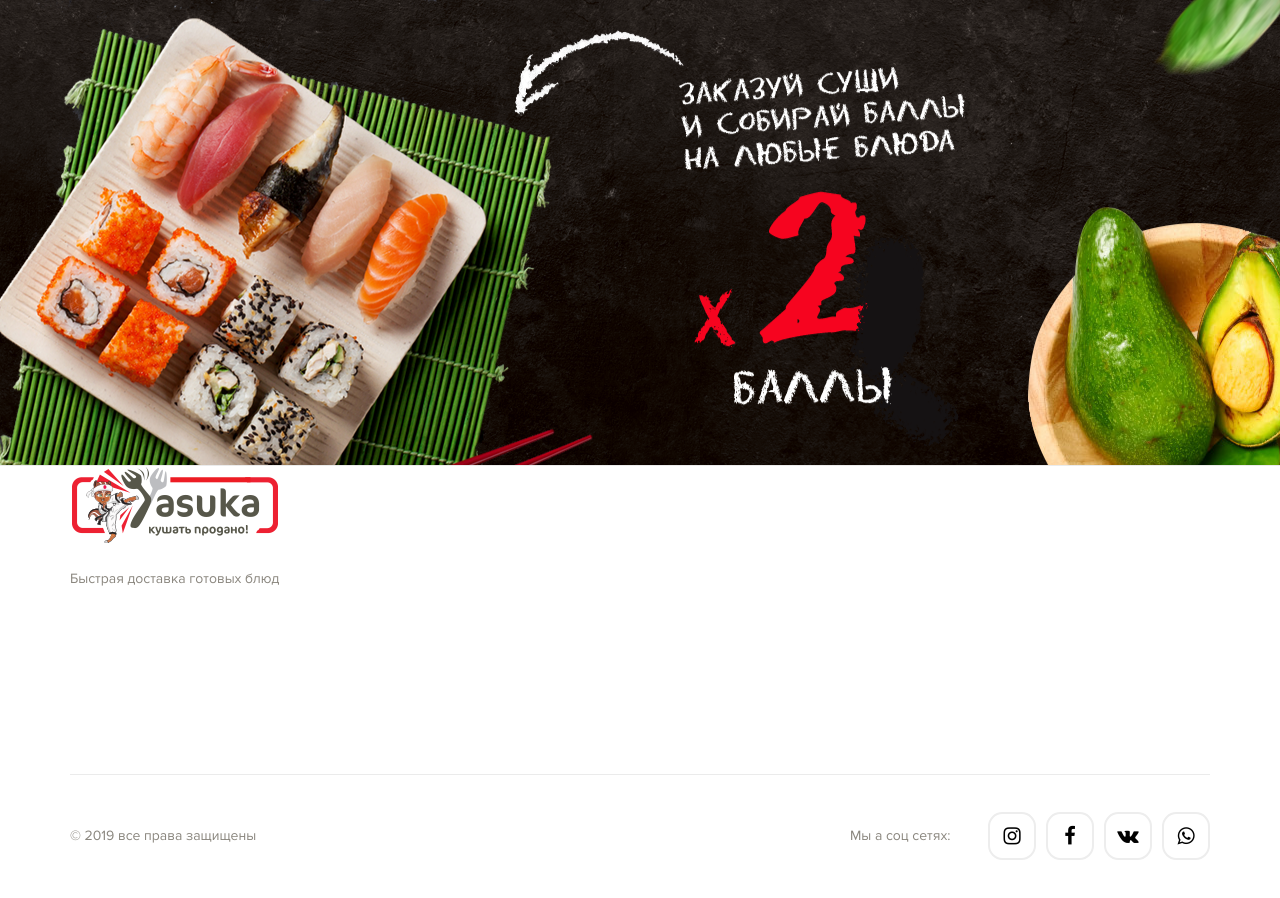
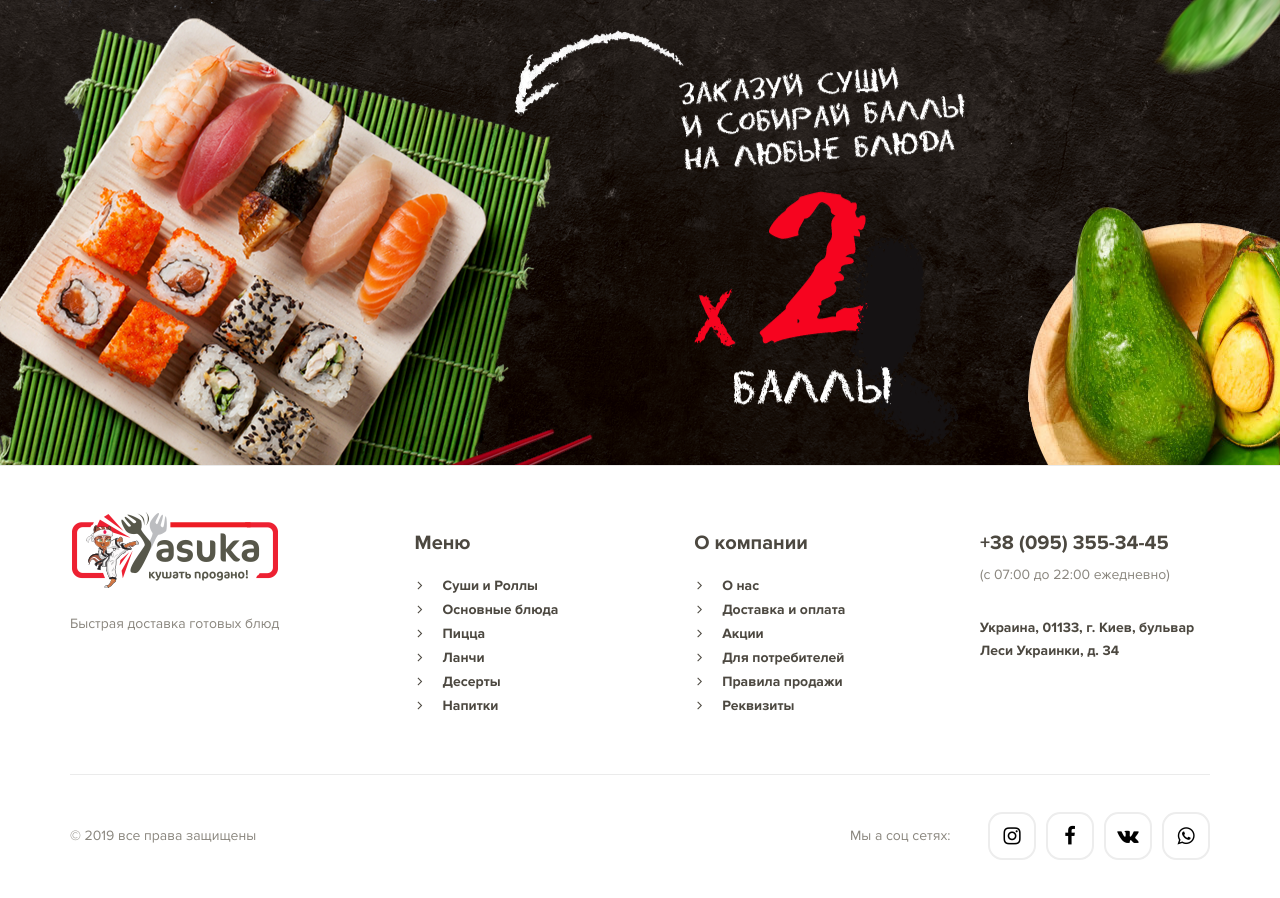
Before and after one commit to antonredko/Yasuka-Shop, a PHP site: page / in a window 1280 px wide. Shown: the part 191-1089 px from the top of the page. Run offline with PHP 8.4, Linux system fonts and the light colour scheme.

Commit message:
footer is already

```diff
--- a/css/common.css
+++ b/css/common.css
@@ -1,3 +1,14 @@
+*{
+    margin: 0;
+    padding: 0;
+}
+body, .banner, footer{
+    width: 100%;
+}
+a{
+    text-decoration: none;
+    color: #4c4840;
+}
 .width-inherit{
     width: inherit;
 }
@@ -42,6 +53,10 @@
     justify-content: flex-end;
     align-items: center;
 }
+.flex-column{
+    display: flex;
+    flex-direction: column;
+}
 .flex-column-center{
     display: flex;
     flex-direction: column;
@@ -56,6 +71,18 @@
 .font-bold{
     font-family: 'ProximaNova-Bold';
 }
+.font-bold-dark-s14-h23{
+    font-family: 'ProximaNova-Bold';
+    font-size: 14px;
+    color: #4c4840;
+    line-height: 23px;
+}
+.font-bold-dark-s14-h24{
+    font-family: 'ProximaNova-Bold';
+    font-size: 14px;
+    color: #4c4840;
+    line-height: 24px;
+}
 .font-bold-dark-s16-h24{
     font-family: 'ProximaNova-Bold';
     font-size: 16px;
@@ -66,6 +93,12 @@
     font-family: 'ProximaNova-Bold';
     font-size: 20px;
     line-height: 24px;
+    color: #4c4840;
+}
+.font-bold-dark-s20-h62{
+    font-family: 'ProximaNova-Bold';
+    font-size: 20px;
+    line-height: 62.32px;
     color: #4c4840;
 }
 .font-reg{
--- a/css/main.css
+++ b/css/main.css
@@ -1,18 +1,6 @@
-*{
-    margin: 0;
-    padding: 0;
-}
-body, .banner, footer{
-    width: 100%;
-}
-
-/*--------------- Шапка ---------------*/
+/*------------------------------ Хедер ------------------------------*/
 header{
     height: 190px;
-}
-a{
-    text-decoration: none;
-    color: #4c4840;
 }
 header>div:first-child{
     border-bottom: 1px solid #ebebeb;
@@ -90,7 +78,7 @@ header>div:first-child>div{
     margin-left: 15px;
 }
 
-/*--------------- Меню ---------------*/
+/*------------------------------ Меню ------------------------------*/
 .navbar{
     height: 67px;
 }
@@ -116,7 +104,7 @@ header>div:first-child>div{
 
 
 
-/*--------------- Подвал ---------------*/
+/*------------------------------ Футер ------------------------------*/
 footer{
     height: 431px;
     border-top: 1px solid #ebebeb;
@@ -124,10 +112,32 @@ footer{
 footer>div:first-child{
     height: 307px;
 }
-
-
-
-
+footer>div:first-child i{
+    margin: 0 20px 0 3px;
+}
+footer>div:first-child>div>div:first-child,
+footer>div:first-child>div>div:first-child+div,
+footer>div:first-child>div>div:first-child+div+div,
+footer>div:first-child>div>div:last-child{
+    height: 262px;
+    padding-top: 45px;
+}
+footer>div:first-child>div>div:first-child+div>a>p:hover,
+footer>div:first-child>div>div:first-child+div+div>a>p:hover{
+    color: #f6041f;
+}
+footer>div:first-child>div>div:first-child{
+    width: 210px;
+}
+footer>div:first-child>div>div:first-child+div{
+    width: 145px;
+}
+footer>div:first-child>div>div:last-child{
+    width: 230px;
+}
+footer>div:first-child>div>div:last-child>p:nth-child(2){
+    margin: -30px 0 10px 0;
+}
 footer>div:nth-child(2){
     height: 123px;
 }
--- a/index.html
+++ b/index.html
@@ -70,9 +70,34 @@
 
     <footer class="flex-column-center-center">
         <div class="width-1170">
-            <div class="height-inherit width-1140-pad-15">
-                <a href="#"><img src="img/logo.png" alt="Yasuka"></a>
-                <p class="font-reg-light-s14-h62">Быстрая доставка готовых блюд</p>
+            <div class="height-inherit width-1140-pad-15 flex-row-space-between">
+                <div class="flex-column">
+                    <a href="#"><img src="img/logo.png" alt="Yasuka"></a>
+                    <p class="font-reg-light-s14-h62">Быстрая доставка готовых блюд</p>
+                </div>
+                <div class="flex-column">
+                    <p class="font-bold-dark-s20-h62">Меню</p>
+                    <a href="#"><p class="font-bold-dark-s14-h24"><i class="fa fa-angle-right" aria-hidden="true"></i>Суши и Роллы</p></a>
+                    <a href="#"><p class="font-bold-dark-s14-h24"><i class="fa fa-angle-right" aria-hidden="true"></i>Основные блюда</p></a>
+                    <a href="#"><p class="font-bold-dark-s14-h24"><i class="fa fa-angle-right" aria-hidden="true"></i>Пицца</p></a>
+                    <a href="#"><p class="font-bold-dark-s14-h24"><i class="fa fa-angle-right" aria-hidden="true"></i>Ланчи</p></a>
+                    <a href="#"><p class="font-bold-dark-s14-h24"><i class="fa fa-angle-right" aria-hidden="true"></i>Десерты</p></a>
+                    <a href="#"><p class="font-bold-dark-s14-h24"><i class="fa fa-angle-right" aria-hidden="true"></i>Напитки</p></a>
+                </div>
+                <div class="flex-column">
+                    <p class="font-bold-dark-s20-h62">О компании</p>
+                    <a href="#"><p class="font-bold-dark-s14-h24"><i class="fa fa-angle-right" aria-hidden="true"></i>О нас</p></a>
+                    <a href="#"><p class="font-bold-dark-s14-h24"><i class="fa fa-angle-right" aria-hidden="true"></i>Доставка и оплата</p></a>
+                    <a href="#"><p class="font-bold-dark-s14-h24"><i class="fa fa-angle-right" aria-hidden="true"></i>Акции</p></a>
+                    <a href="#"><p class="font-bold-dark-s14-h24"><i class="fa fa-angle-right" aria-hidden="true"></i>Для потребителей</p></a>
+                    <a href="#"><p class="font-bold-dark-s14-h24"><i class="fa fa-angle-right" aria-hidden="true"></i>Правила продажи</p></a>
+                    <a href="#"><p class="font-bold-dark-s14-h24"><i class="fa fa-angle-right" aria-hidden="true"></i>Реквизиты</p></a>
+                </div>
+                <div class="flex-column">
+                    <p class="font-bold-dark-s20-h62">+38 (095) 355-34-45</p>
+                    <p class="font-reg-light-s14-h62">(с 07:00 до 22:00 ежедневно)</p>
+                    <p class="font-bold-dark-s14-h23">Украина, 01133, г. Киев,  бульвар Леси Украинки, д. 34</p>
+                </div>
             </div>
         </div>
 
```
